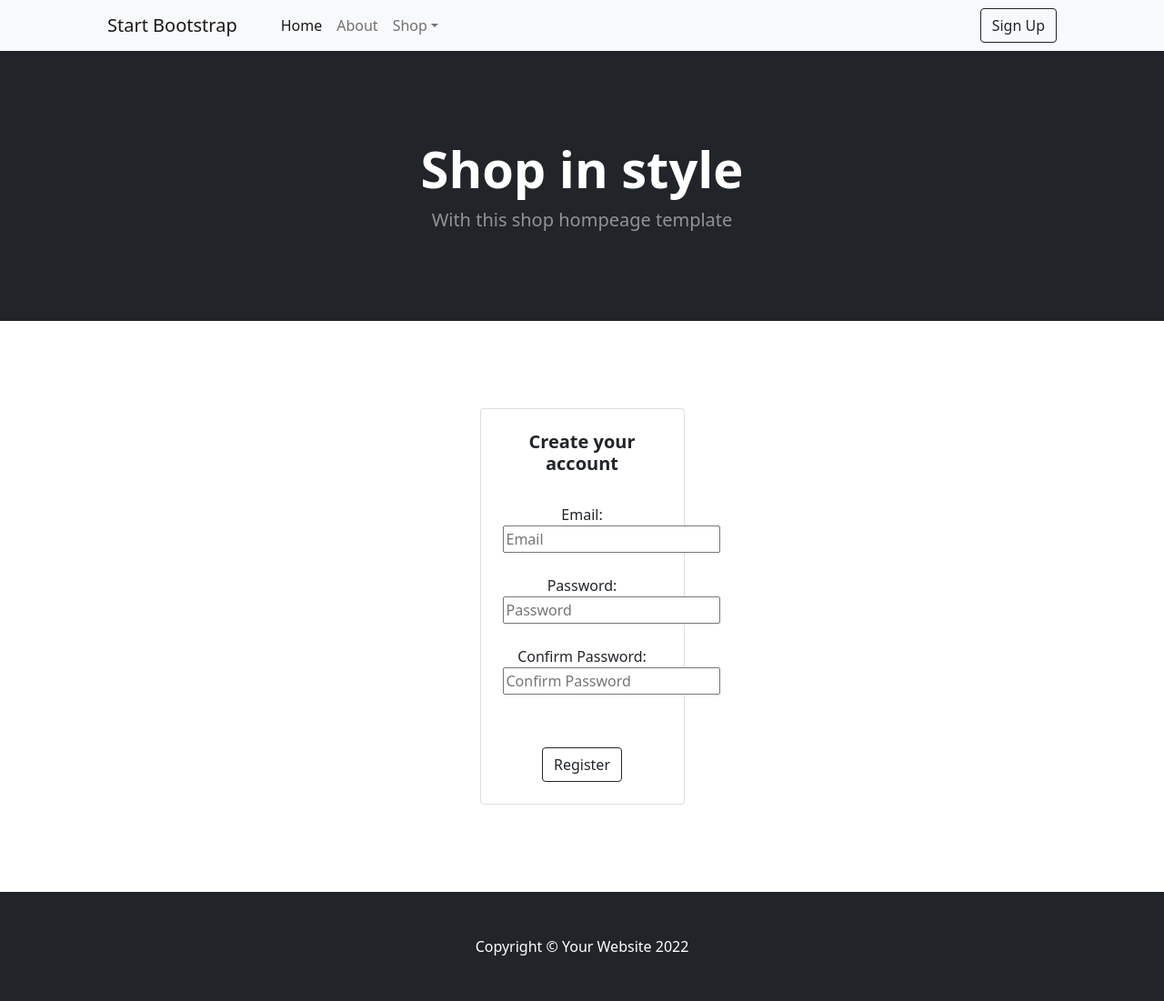
After one commit to firewolf98/PokeZone, a PHP site: page /view/pages/registration.php in a window 1280 px wide. The commit adds this page. Shown: the whole page at 91% size. Run offline with PHP 8.4, Linux system fonts and the light colour scheme.

Commit message:
Registration with form,script,validation

```diff
--- /dev/null
+++ b/controller/RegisterUser.php
@@ -0,0 +1,4 @@
+<?php
+
+
+?>
--- /dev/null
+++ b/createDB.txt
@@ -0,0 +1,5 @@
+CREATE TABLE 'Users'(
+	email VARCHAR(319) NOT NULL,
+    password varchar(100) NOT NULL,
+    PRIMARY KEY(email)
+);
--- /dev/null
+++ b/view/js/validateRegistration.js
@@ -0,0 +1,49 @@
+function validateUser() {
+    var email = $('#email').val();
+    var pw = $('#pw').val();
+    var cpw = $('#cpw').val();
+    reset();
+    return (validateEmail(email) && validatePassword(pw) && validateConfirmPassword(pw,cpw));
+}
+
+function reset() {
+    $('#errorEmail').html("");
+    $('#errorPw').html("");
+    $('#errorCpw').html("");
+}
+
+function validateEmail(email) {
+    var emailRegex = /^\w+([\.-]?\w+)*@\w+([\.-]?\w+)*(\.\w{2,3})+$/;
+    if (emailRegex.test(email)) {
+        return true
+    }
+    $('#errorEmail').html("You have entered an invalid email address!");
+    return false;
+}
+
+function validatePassword(pw) {
+    if(pw.length>=8) {
+        if(pw.length<=20) {
+            var pwRegex = /^(?=.*[a-z])(?=.*[A-Z])(?=.*[0-9])(?=.*[!@#\$%\^&\*])(?=.{8,})/
+            if (pwRegex.test(pw)) {
+                return true
+            }else {
+                $('#errorPw').html("Password invalid! The password must contain at least 1 numeric, 1 uppercase, 1 lowercase and 1 special character");
+                return false;
+            }
+        }else{
+            $('#errorPw').html("Password too long!");
+            return false;
+        }
+    }else {
+        $('#errorPw').html("Password too short!");
+        return false;
+    }
+}
+
+function validateConfirmPassword(pw,cpw) {
+    if(pw === cpw)
+        return true;
+    $('#errorCpw').html("Passwords don't match");
+    return false;
+}
--- /dev/null
+++ b/view/pages/registration.php
@@ -0,0 +1,125 @@
+<!DOCTYPE html>
+<html lang="en">
+    <head>
+        <meta charset="utf-8" />
+        <meta name="viewport" content="width=device-width, initial-scale=1, shrink-to-fit=no" />
+        <meta name="description" content="" />
+        <meta name="author" content="" />
+        <title>Sign Up | PokeZone</title>
+        <!-- Favicon-->
+        <link rel="icon" type="image/x-icon" href="assets/favicon.ico" />
+        <!-- Bootstrap icons-->
+        <link href="https://cdn.jsdelivr.net/npm/bootstrap-icons@1.5.0/font/bootstrap-icons.css" rel="stylesheet" />
+        <!-- Core theme CSS (includes Bootstrap)-->
+        <link href="../css/styles.css" rel="stylesheet" />
+
+        <script src="https://ajax.googleapis.com/ajax/libs/jquery/3.6.1/jquery.min.js"></script>
+    </head>
+    <body>
+        <!-- Navigation-->
+        <nav class="navbar navbar-expand-lg navbar-light bg-light">
+            <div class="container px-4 px-lg-5">
+                <a class="navbar-brand" href="#!">Start Bootstrap</a>
+                <button class="navbar-toggler" type="button" data-bs-toggle="collapse" data-bs-target="#navbarSupportedContent" aria-controls="navbarSupportedContent" aria-expanded="false" aria-label="Toggle navigation"><span class="navbar-toggler-icon"></span></button>
+                <div class="collapse navbar-collapse" id="navbarSupportedContent">
+                    <ul class="navbar-nav me-auto mb-2 mb-lg-0 ms-lg-4">
+                        <li class="nav-item"><a class="nav-link active" aria-current="page" href="#!">Home</a></li>
+                        <li class="nav-item"><a class="nav-link" href="#!">About</a></li>
+                        <li class="nav-item dropdown">
+                            <a class="nav-link dropdown-toggle" id="navbarDropdown" href="#" role="button" data-bs-toggle="dropdown" aria-expanded="false">Shop</a>
+                            <ul class="dropdown-menu" aria-labelledby="navbarDropdown">
+                                <li><a class="dropdown-item" href="#!">All Products</a></li>
+                                <li><hr class="dropdown-divider" /></li>
+                                <li><a class="dropdown-item" href="#!">Popular Items</a></li>
+                                <li><a class="dropdown-item" href="#!">New Arrivals</a></li>
+                            </ul>
+                        </li>
+                    </ul>
+                    <form class="d-flex" action="view/pages/registration.php">
+                        <button class="btn btn-outline-dark" type="submit">
+                            Sign Up
+                        </button>
+                    </form>
+                </div>
+            </div>
+        </nav>
+        <!-- Header-->
+        <header class="bg-dark py-5">
+            <div class="container px-4 px-lg-5 my-5">
+                <div class="text-center text-white">
+                    <h1 class="display-4 fw-bolder">Shop in style</h1>
+                    <p class="lead fw-normal text-white-50 mb-0">With this shop hompeage template</p>
+                </div>
+            </div>
+        </header>
+        <!-- Section-->
+        <section class="py-5">
+            <div class="container px-4 px-lg-5 mt-5">
+                <div class="row gx-4 gx-lg-5 row-cols-2 row-cols-md-3 row-cols-xl-4 justify-content-center">
+                    <div class="col mb-5">
+                        <div class="card h-100">
+                            <!-- Product details-->
+                            <div class="card-body p-4">
+                                <div class="text-center">
+                                    <!-- Product name-->
+                                    <h5 class="fw-bolder">Create your account</h5>
+
+                                </div>
+                            </div>
+                            <!-- Product actions-->
+                            <div class="card-footer p-4 pt-0 border-top-0 bg-transparent">
+                                <div class="text-center" >
+                                    <label for='email'>Email:</label>
+                                    <input type='email' name='email' id='email' required placeholder="Email"/>
+                                    <span class="error" id='errorEmail' style="color:red"></span><br>
+                                    <label for='password'>Password:</label>
+                                    <input type='password' name='pw' id='pw' required placeholder="Password"/>
+                                    <span class="error" id="errorPw" style="color:red"></span><br>
+                                    <label for='confirmPassword'>Confirm Password:</label>
+                                    <input type='password' name='pw' id='cpw' required placeholder="Confirm Password"/>
+                                    <span class="error" id="errorCpw" style="color:red"></span><br><br>
+                                    <input type='submit' class="btn btn-outline-dark mt-auto" value="Register" onclick="insertPerson()">
+                                </div>
+                            </div>
+                        </div>
+                    </div>
+                </div>
+            </div>
+        </section>
+        <!-- Footer-->
+        <footer class="py-5 bg-dark">
+            <div class="container"><p class="m-0 text-center text-white">Copyright &copy; Your Website 2022</p></div>
+        </footer>
+        <!-- Bootstrap core JS-->
+        <script src="https://cdn.jsdelivr.net/npm/bootstrap@5.1.3/dist/js/bootstrap.bundle.min.js"></script>
+        <!-- Core theme JS-->
+
+        <script src="../js/validateRegistration.js"></script>
+
+        <script>
+            function insertPerson() {
+                if(validateUser()) {
+                    const formData = new FormData();
+                    formData.append('email', document.querySelector('#email').value);
+                    formData.append('pw', document.querySelector('#pw').value);
+                    fetch('../../model/user/insert.php', {
+                        method: 'POST',
+                        header: {
+                            'Content-Type': 'application/json'
+                        },
+                        body: formData
+                    })
+                    .then(response => response.json())
+                    .then(data => {
+                        console.log(data);
+                    })
+                    .catch((error) => {
+                        console.error("Error: ", error);
+                    })
+                }
+            }
+
+
+        </script>
+    </body>
+</html>
```
Also changed, not shown: index.php (renamed from index.html, +4 -4 lines), model/DBConnector.php (added, +14 -0 lines), model/user/insert.php (added, +26 -0 lines), view/css/styles.css, view/js/scripts.js (renamed from js/scripts.js).
